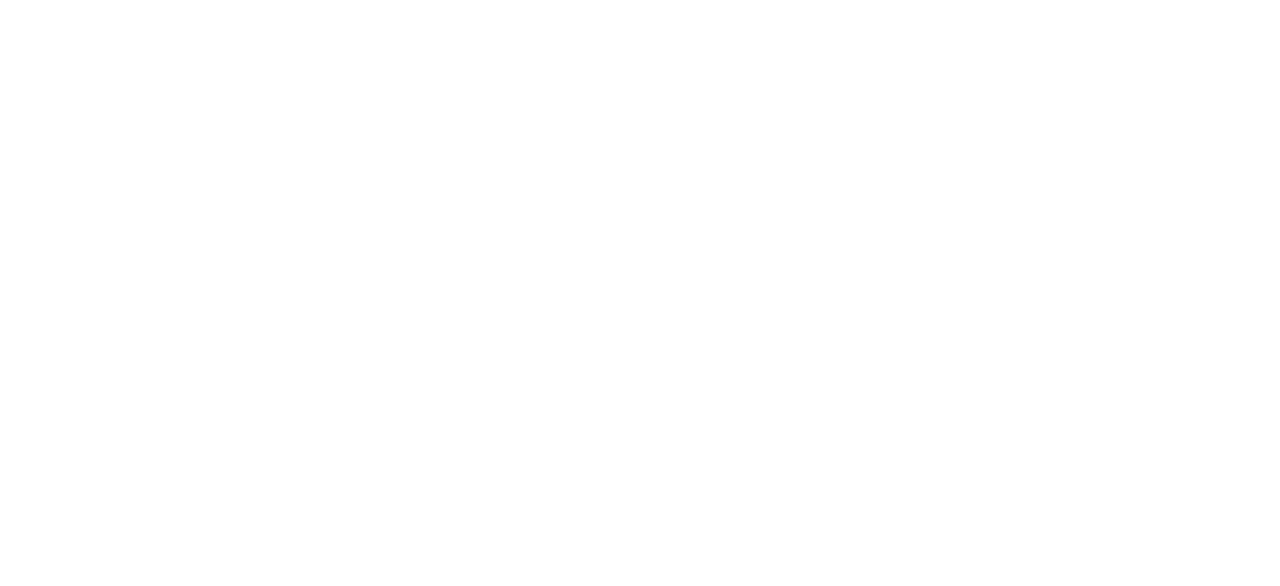
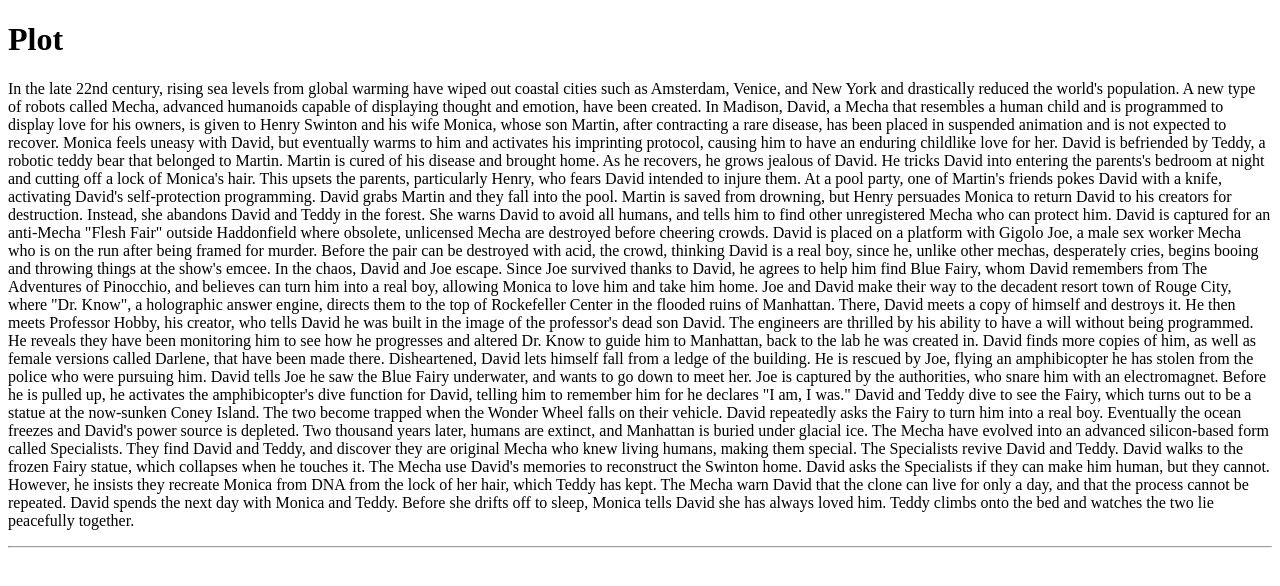
Before and after one commit to Madbennycrazy/Hemsida, a plain HTML site: page Plot.html in a window 1280 px wide. Drawn offline with Linux system fonts and the light colour scheme.

Commit message:
Plot + index

```diff
--- a/Plot.html
+++ b/Plot.html
@@ -0,0 +1,32 @@
+<!DOCTYPE html>
+<html lang="en">
+<head>
+    <meta charset="UTF-8">
+    <meta name="viewport" content="width=device-width, initial-scale=1.0">
+    <title>Document</title>
+</head>
+<body>
+
+    <header>
+        <h1>Plot</h1>
+    </header>
+    <main>
+        <p>In the late 22nd century, rising sea levels from global warming have wiped out coastal cities such as Amsterdam, Venice, and New York and drastically reduced the world's population. A new type of robots called Mecha, advanced humanoids capable of displaying thought and emotion, have been created.
+
+        In Madison, David, a Mecha that resembles a human child and is programmed to display love for his owners, is given to Henry Swinton and his wife Monica, whose son Martin, after contracting a rare disease, has been placed in suspended animation and is not expected to recover. Monica feels uneasy with David, but eventually warms to him and activates his imprinting protocol, causing him to have an enduring childlike love for her. David is befriended by Teddy, a robotic teddy bear that belonged to Martin.
+
+        Martin is cured of his disease and brought home. As he recovers, he grows jealous of David. He tricks David into entering the parents's bedroom at night and cutting off a lock of Monica's hair. This upsets the parents, particularly Henry, who fears David intended to injure them. At a pool party, one of Martin's friends pokes David with a knife, activating David's self-protection programming. David grabs Martin and they fall into the pool. Martin is saved from drowning, but Henry persuades Monica to return David to his creators for destruction. Instead, she abandons David and Teddy in the forest. She warns David to avoid all humans, and tells him to find other unregistered Mecha who can protect him.
+
+        David is captured for an anti-Mecha "Flesh Fair" outside Haddonfield where obsolete, unlicensed Mecha are destroyed before cheering crowds. David is placed on a platform with Gigolo Joe, a male sex worker Mecha who is on the run after being framed for murder. Before the pair can be destroyed with acid, the crowd, thinking David is a real boy, since he, unlike other mechas, desperately cries, begins booing and throwing things at the show's emcee. In the chaos, David and Joe escape. Since Joe survived thanks to David, he agrees to help him find Blue Fairy, whom David remembers from The Adventures of Pinocchio, and believes can turn him into a real boy, allowing Monica to love him and take him home.
+
+        Joe and David make their way to the decadent resort town of Rouge City, where "Dr. Know", a holographic answer engine, directs them to the top of Rockefeller Center in the flooded ruins of Manhattan. There, David meets a copy of himself and destroys it. He then meets Professor Hobby, his creator, who tells David he was built in the image of the professor's dead son David. The engineers are thrilled by his ability to have a will without being programmed. He reveals they have been monitoring him to see how he progresses and altered Dr. Know to guide him to Manhattan, back to the lab he was created in. David finds more copies of him, as well as female versions called Darlene, that have been made there.
+
+        Disheartened, David lets himself fall from a ledge of the building. He is rescued by Joe, flying an amphibicopter he has stolen from the police who were pursuing him. David tells Joe he saw the Blue Fairy underwater, and wants to go down to meet her. Joe is captured by the authorities, who snare him with an electromagnet. Before he is pulled up, he activates the amphibicopter's dive function for David, telling him to remember him for he declares "I am, I was." David and Teddy dive to see the Fairy, which turns out to be a statue at the now-sunken Coney Island. The two become trapped when the Wonder Wheel falls on their vehicle. David repeatedly asks the Fairy to turn him into a real boy. Eventually the ocean freezes and David's power source is depleted.
+
+        Two thousand years later, humans are extinct, and Manhattan is buried under glacial ice. The Mecha have evolved into an advanced silicon-based form called Specialists. They find David and Teddy, and discover they are original Mecha who knew living humans, making them special. The Specialists revive David and Teddy. David walks to the frozen Fairy statue, which collapses when he touches it. The Mecha use David's memories to reconstruct the Swinton home. David asks the Specialists if they can make him human, but they cannot. However, he insists they recreate Monica from DNA from the lock of her hair, which Teddy has kept. The Mecha warn David that the clone can live for only a day, and that the process cannot be repeated. David spends the next day with Monica and Teddy. Before she drifts off to sleep, Monica tells David she has always loved him. Teddy climbs onto the bed and watches the two lie peacefully together.</p>
+    </main>
+    <footer>
+        <hr>
+    </footer>
+</body>
+</html>
```
Also changed, not shown: index.html (+0 -2 lines).
